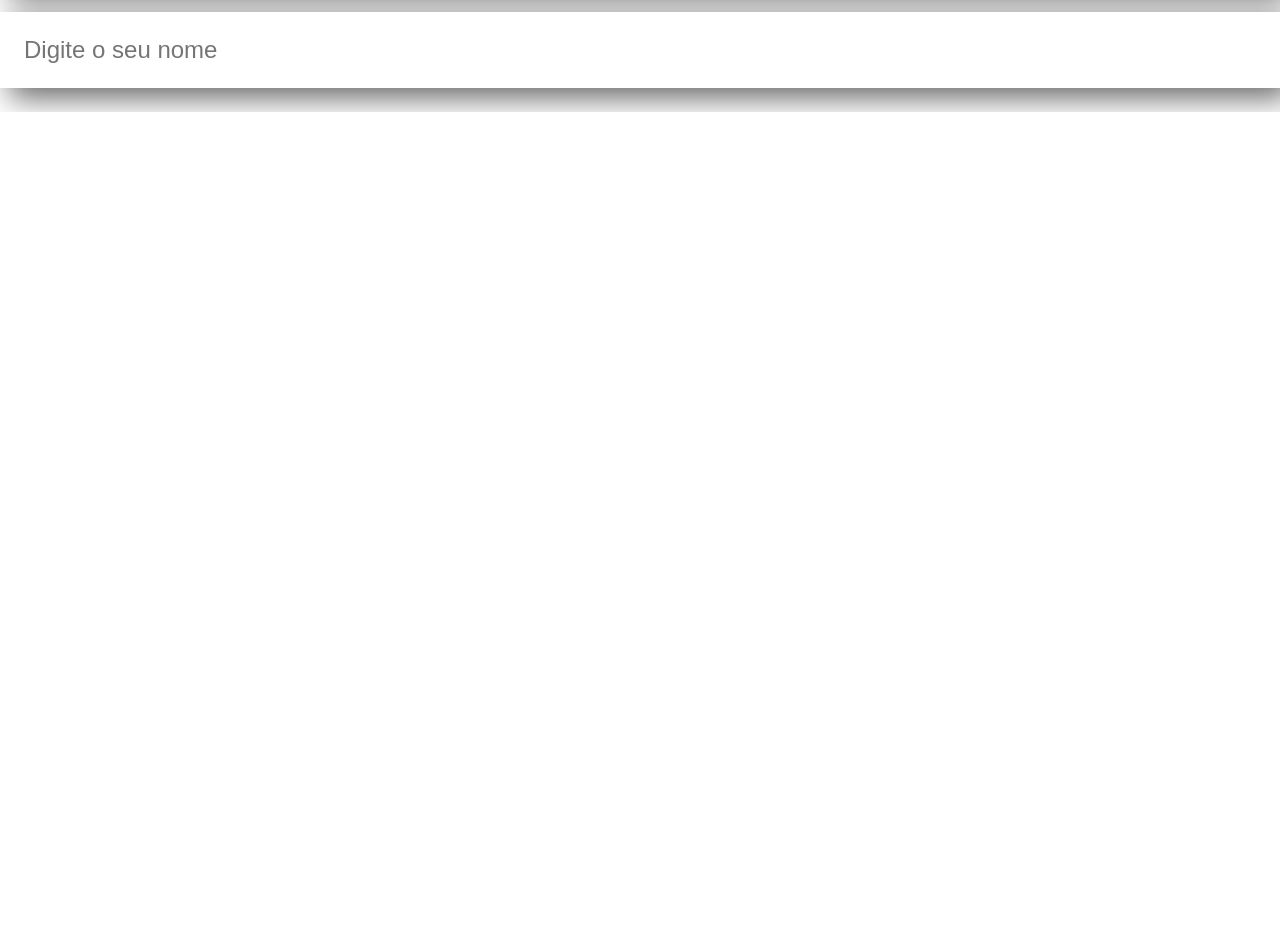
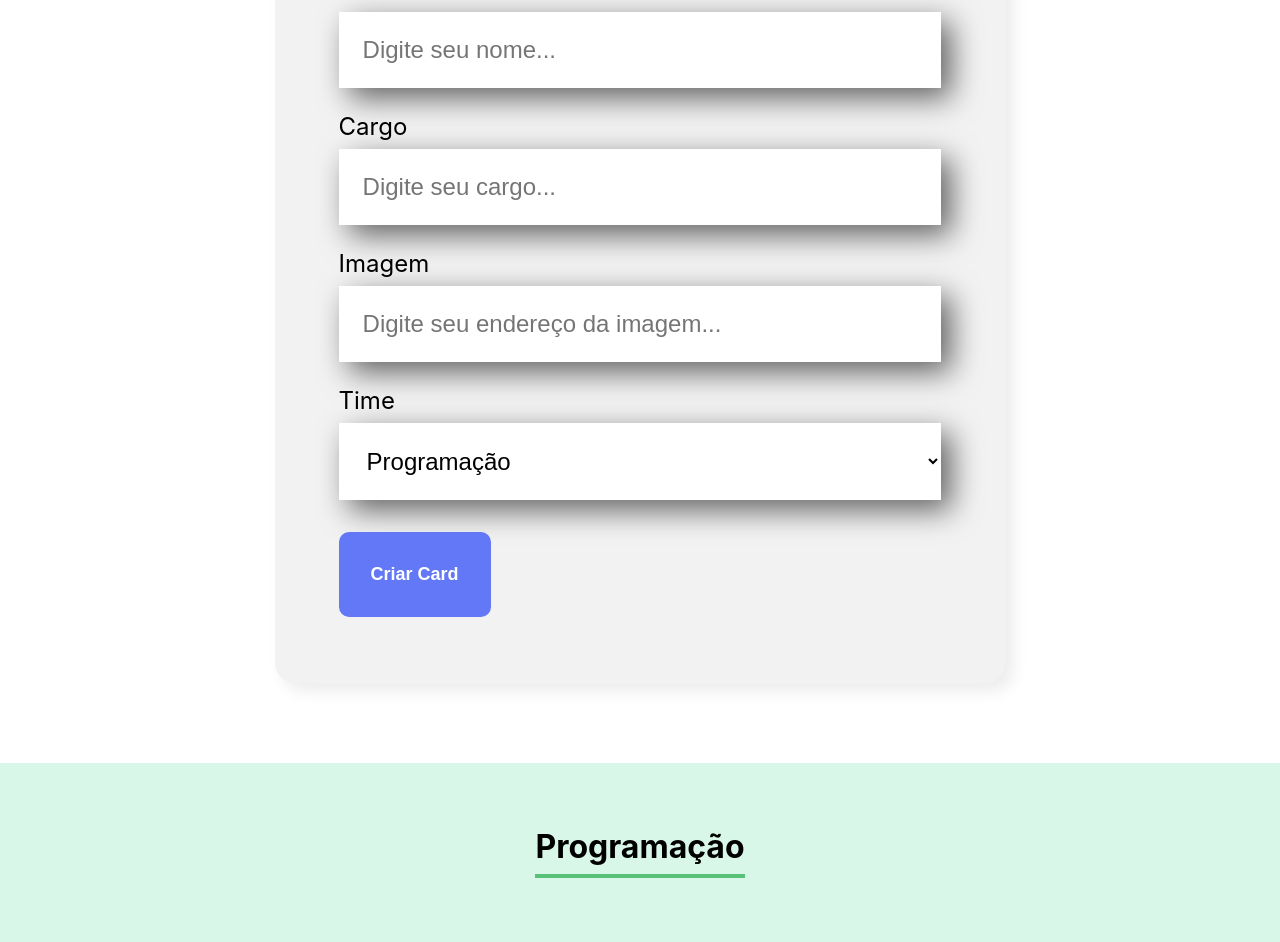
Before and after one commit to yurimlopz/react, a React (Create React App) app: page / in a window 1280 px wide. Shown: the part 710-1652 px from the top of the page. Before the commit the page ends 822 px from the top, so only its background shows below. Built offline with nearby package versions, Linux system fonts and the light colour scheme; the HTML template or start-up script is replaced by a standard one.

Commit message:
Adicionando novos componentes

```diff
--- a/src/App.js
+++ b/src/App.js
@@ -1,14 +1,64 @@
 
+import { useState } from 'react';
 import Banner from './componentes/Banner';
-import CampoTexto from './componentes/CampoTexto';
+import Formulario from './componentes/Formulario';
+import Time from './componentes/Time';
+
 
 function App() {
+
+  const times = [
+    {
+      nome: 'Programação',
+      corPrimaria:'#57C278',
+      corSecundaria:'#D9F7E9'
+    },
+    {
+      nome: 'Front End',
+      corPrimaria:'#82CFFA',
+      corSecundaria:'#E8F8FF'
+    },
+    {
+      nome: 'Data Science',
+      corPrimaria:'#A6D157',
+      corSecundaria:'#F0F8E2'
+    },
+    {
+      nome: 'Devops',
+      corPrimaria:'#E06B69',
+      corSecundaria:'#FDE7E8'
+    },
+    {
+      nome: 'UX e Desingn',
+      corPrimaria:'#DB6EBF',
+      corSecundaria:'#FAE9F5'
+    },
+    {
+      nome: 'Mobile',
+      corPrimaria:'#FFBA05',
+      corSecundaria:'#FFF5D9'
+    },
+    {
+      nome:'Inovação e Gestão',
+      corPrimaria:'#FF8A29',
+      corSecundaria:'#FFEEDF'
+    },
+
+  ]
+
+  const [colaboradores, setColaboradores] =useState([])
+
+  const aoNovoColaboradorAdicionado = (colaborador) =>{
+    console.log(colaborador)
+    setColaboradores([...colaboradores, colaborador])
+  }
+
   return (
     <div className="App">
-      <Banner></Banner>
-      <CampoTexto label ="Nome"/>
-      <CampoTexto label ="Cargo"/>
-      <CampoTexto label ="Imagem"/>
+      <Banner/>
+      <Formulario aoColaboradorCadastrado={colaborador => aoNovoColaboradorAdicionado(colaborador)}/>
+
+      {times.map(time => <Time key={time.nome} nome={time.nome} corPrimaria={time.corPrimaria} corSecundaria={time.corSecundaria}/>)}
     </div>
   );
 
--- a/src/componentes/Banner/index.js
+++ b/src/componentes/Banner/index.js
@@ -1,6 +1,6 @@
 import './Banner.css'
 
-function Banner (){
+const Banner = () =>{
     // JSX
     return(
 
--- /dev/null
+++ b/src/componentes/Botao/Botao.css
@@ -0,0 +1,15 @@
+.botao{
+    background-color: #6278f7;
+    border-radius: 10px;
+    font-size: 18px;
+    font-weight: 700;
+    padding: 32px;
+    border: none;
+    cursor: pointer;
+    color: #fff;
+    margin: 32px 0;
+}
+
+.botao:hover{
+    color: #95ffd4;
+}
--- /dev/null
+++ b/src/componentes/Botao/index.js
@@ -0,0 +1,10 @@
+import './Botao.css'
+
+const Botao = (props) =>{
+    return(<button className='botao'>
+        {/* Utilizado quando coloco o conteudo dentro da aninhado dentro da tag html não importa oq for que tiver dentro da tag ele vai puxar  */}
+        {props.children}
+    </button>)
+}
+
+export default Botao
--- a/src/componentes/CampoTexto/index.js
+++ b/src/componentes/CampoTexto/index.js
@@ -1,9 +1,15 @@
+
 import './CampoTexto.css'
-const CampoTexto = () => {
+const CampoTexto = (props) => {
+    const placeholderModficada = `${props.placeholder}...`
+
+    const AoDigitado = (evento)=>{
+        props.aoAlterado(evento.target.value)
+    }
     return (
         <section className="campo__texto">
-            <label></label>
-            <input placeholder='Digite o seu nome'></input>
+            <label>{props.label}</label>
+            <input value={props.valor} onChange={AoDigitado} required={props.obrigatorio} placeholder ={placeholderModficada}/>
         </section>
 
     )
--- /dev/null
+++ b/src/componentes/Formulario/Formulario.css
@@ -0,0 +1,15 @@
+.formulario{
+    display: flex;
+    justify-content: center;
+    margin: 80px 0;
+
+}
+
+.formulario form{
+    max-width: 80%;
+    background-color: #f2f2f2;
+    border-radius: 20px;
+    padding: 34px 64px;
+    box-shadow: 8px 8px 16px rgba(0, 0, 0, 0.08);
+
+}
--- /dev/null
+++ b/src/componentes/Formulario/index.js
@@ -0,0 +1,72 @@
+import { useState } from 'react'
+import './Formulario.css'
+import CampoTexto from '../CampoTexto'
+import ListaSuspensa from '../ListaSuspensa'
+import Botao from '../Botao'
+
+const Formulario = (props) =>{
+
+    const times = [
+        'Programação',
+        'Front End',
+        'Data Science',
+        'Devops',
+        'UX e Desingn',
+        'Mobile',
+        'Inovação e Gestão'
+    ]
+
+
+    const [nome , setNome] = useState('')
+    const [cargo, setCargo] = useState('')
+    const [imagem, setImagem] = useState('')
+    const [time, setTime] = useState('')
+
+    const aoSalvar = (evento) =>{
+        evento.preventDefault()
+        props.aoColaboradorCadastrado({
+            nome,
+            cargo,
+            imagem,
+            time
+        })
+    }
+
+    return(
+        <section className='formulario'>
+            <form onSubmit={aoSalvar}>
+                <h2>Preencha os dados para criar o card do calaborador</h2>
+                <CampoTexto
+                obrigatorio ={true}
+                label ="Nome"
+                placeholder="Digite seu nome"
+                valor={nome}
+                aoAlterado={valor => setNome(valor)}
+                />
+                <CampoTexto
+                obrigatorio ={true} label ="Cargo"
+                placeholder="Digite seu cargo"
+                valor={cargo}
+                aoAlterado ={valor => setCargo(valor)}
+                />
+                <CampoTexto
+                label ="Imagem"
+                placeholder="Digite seu endereço da imagem"
+                valor={imagem}
+                aoAlterado ={valor => setImagem(valor)}
+                />
+                <ListaSuspensa
+                obrigatorio ={true}
+                label ="Time" itens ={times}
+                valor={time}
+                aoAlterado={valor => setTime(valor)}
+                />
+                <Botao>
+                    Criar Card
+                </Botao>
+            </form>
+        </section>
+    )
+}
+
+export default Formulario
--- /dev/null
+++ b/src/componentes/ListaSuspensa/ListaSuspensa.css
@@ -0,0 +1,15 @@
+.lista__suspensa label{
+    display: block;
+    margin-bottom: 8px;
+    font-size: 24px;
+}
+
+.lista__suspensa select {
+    background-color: #fff;
+    box-shadow: 10px 10px 30px rgba(0, 0, 0, 0.6);
+    width: 100%;
+    border: none;
+    font-size: 24px;
+    padding: 24px;
+    box-sizing: border-box;
+}
--- /dev/null
+++ b/src/componentes/ListaSuspensa/index.js
@@ -0,0 +1,16 @@
+import './ListaSuspensa.css'
+
+const ListaSuspensa = (props) =>{
+        return(
+            <div className='lista__suspensa'>
+                <label>{props.label}</label>
+                <select onChange={evento => props.aoAlterado(evento.target.value)} required={props.required} value={props.valor}>
+                    {props.itens.map(item => {
+                        return <option key={item}>{item}</option>
+                     })}
+                </select>
+            </div>
+        )
+}
+
+export default ListaSuspensa
--- /dev/null
+++ b/src/componentes/Time/Time.css
@@ -0,0 +1,11 @@
+.time{
+    text-align: center;
+    padding: 32px;
+}
+
+.time h3{
+    font-size: 32px;
+    border-bottom: 4px solid;
+    display: inline-block;
+    padding-bottom: 8px;
+}
--- /dev/null
+++ b/src/componentes/Time/index.js
@@ -0,0 +1,13 @@
+import './Time.css'
+
+const Time = (props)=>{
+    const css = { backgroundColor:props.corSecundaria }
+
+    return (
+        <section className='time' style={css}>
+            <h3 style={{borderColor:props.corPrimaria}}>{props.nome}</h3>
+        </section>
+    )
+}
+
+export default Time
```
